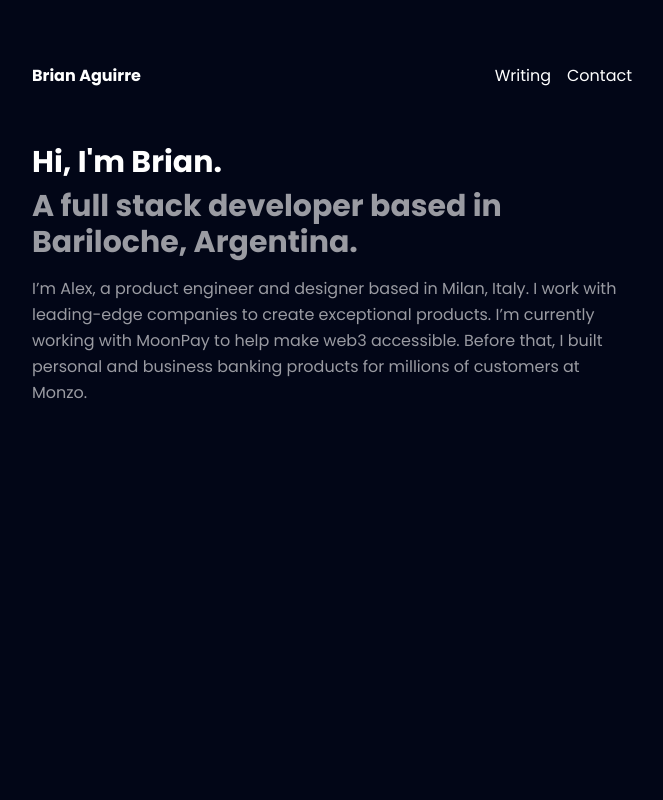
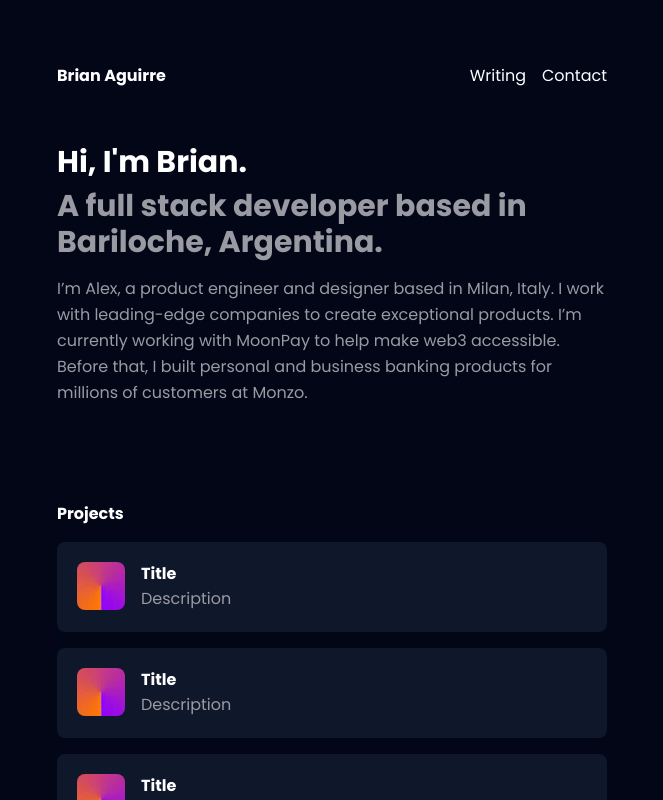
Before and after one commit to braiaguirre/portfolio, a React (Vite) app: page / in a window 1280 px wide. Shown: the whole page, without its empty margins (308-971 px from the left). Built offline with nearby package versions, Linux system fonts and the light colour scheme.

Commit message:
project comp done

```diff
--- a/src/components/Bio.tsx
+++ b/src/components/Bio.tsx
@@ -1,6 +1,6 @@
 const Bio = () => {
     return (
-        <div className="flex flex-col mb-14">
+        <div className="flex flex-col mb-24">
             <h1 className="text-3xl font-bold mb-2">Hi, I'm Brian.</h1>
             <h2 className="text-3xl font-bold text-gray mb-4">A full stack developer based in Bariloche, Argentina.</h2>
             <p className='text-gray'>I’m Alex, a product engineer and designer based in Milan, Italy. I work with leading-edge companies to create exceptional products. I’m currently working with MoonPay to help make web3 accessible. Before that, I built personal and business banking products for millions of customers at Monzo.</p>
--- /dev/null
+++ b/src/components/Project.tsx
@@ -0,0 +1,17 @@
+import icon from '../assets/duo-icon.webp'
+
+const Project = () => {
+    return (
+        <div className="flex flex-row w-100 bg-project p-5 mt-2 mb-2 rounded-lg cursor-pointer duration-150 hover:bg-projectHover">
+            <div className="mr-4">
+                <img className="rounded-lg" src={ icon } />
+            </div>
+            <div className="flex flex-col w-100">
+                <h3 className="text-1xl font-bold">Title</h3>
+                <p className="text-gray">Description</p>
+            </div>
+        </div>
+    )
+}
+
+export default Project
--- /dev/null
+++ b/src/components/Projects.tsx
@@ -0,0 +1,15 @@
+import Project from './Project'
+
+const Projects = () => {
+    return (
+        <div className="flex flex-col mb-14">
+            <h3 className="text-1xl font-bold mb-2">Projects</h3>
+            <Project />
+            <Project />
+            <Project />
+            <Project />
+        </div>
+    )
+}
+
+export default Projects
--- a/src/views/Home.tsx
+++ b/src/views/Home.tsx
@@ -1,11 +1,13 @@
 import Navbar from '../components/Navbar';
 import Bio from '../components/Bio';
+import Projects from '../components/Projects';
 
 const Home = () => {
     return (
-      <div className="flex flex-col text-white w-[600px]">
+      <div className="flex flex-col text-white w-[550px]">
           <Navbar />
           <Bio />
+          <Projects />
       </div>
     )
 }
--- a/tailwind.config.js
+++ b/tailwind.config.js
@@ -14,6 +14,8 @@ module.exports = {
       },
       colors: {
         background: '#020617',
+        project: '#0F172A',
+        projectHover: '#151f38',
         white: '#ffffff',
         gray: '#9A9BA2'
       },
```
Also changed, not shown: src/assets/duo-icon.webp (added).
